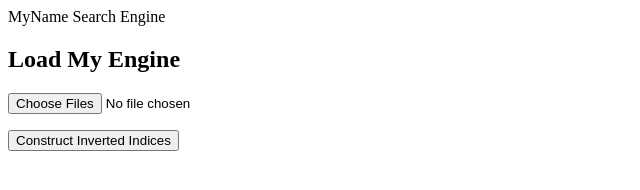
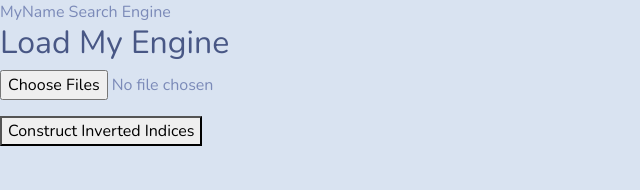
Before and after one commit to 14-848-Cloud-Infrastructure-Spring-2024/course-project-option-2-Darshil9120, a plain HTML site: page webapp/index.html in a window 1280 px wide. Shown: the whole page, without its empty margins (0-640 px from the left). Drawn offline with nearby package versions, Linux system fonts and the light colour scheme; files that its build step writes are made by us from their sources.

Commit message:
Update index.html

```diff
--- a/webapp/index.html
+++ b/webapp/index.html
@@ -3,7 +3,7 @@
     <head>
     <meta charset="UTF-8">
     <meta name="viewport" content="width=device-width, initial-scale=1.0">
-    <link rel="stylesheet" href="styles.css">
+    <link rel="stylesheet" href="/css/bootstrap.min.css">
     <!--python3 -m http.server 8080-->
     </head>
 <body>
```
